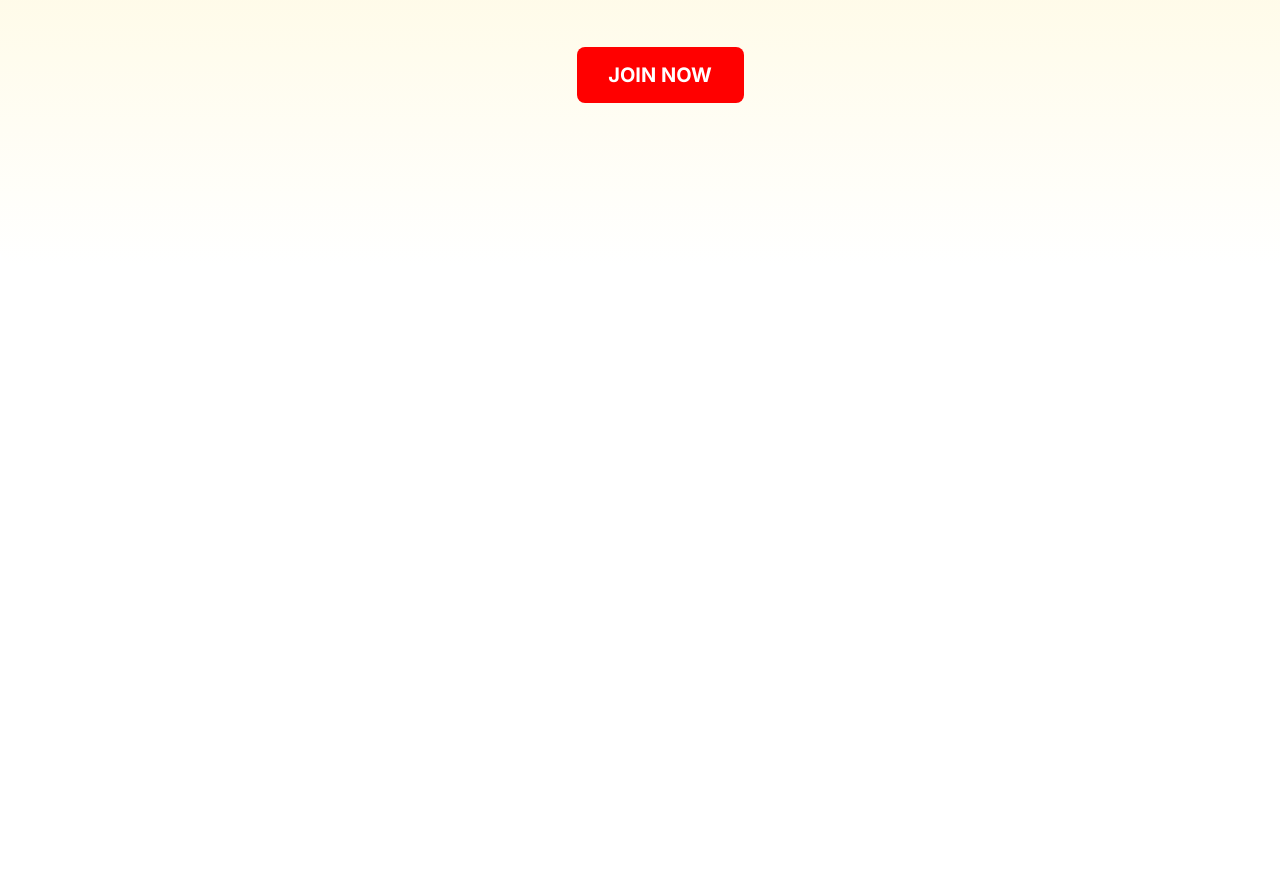
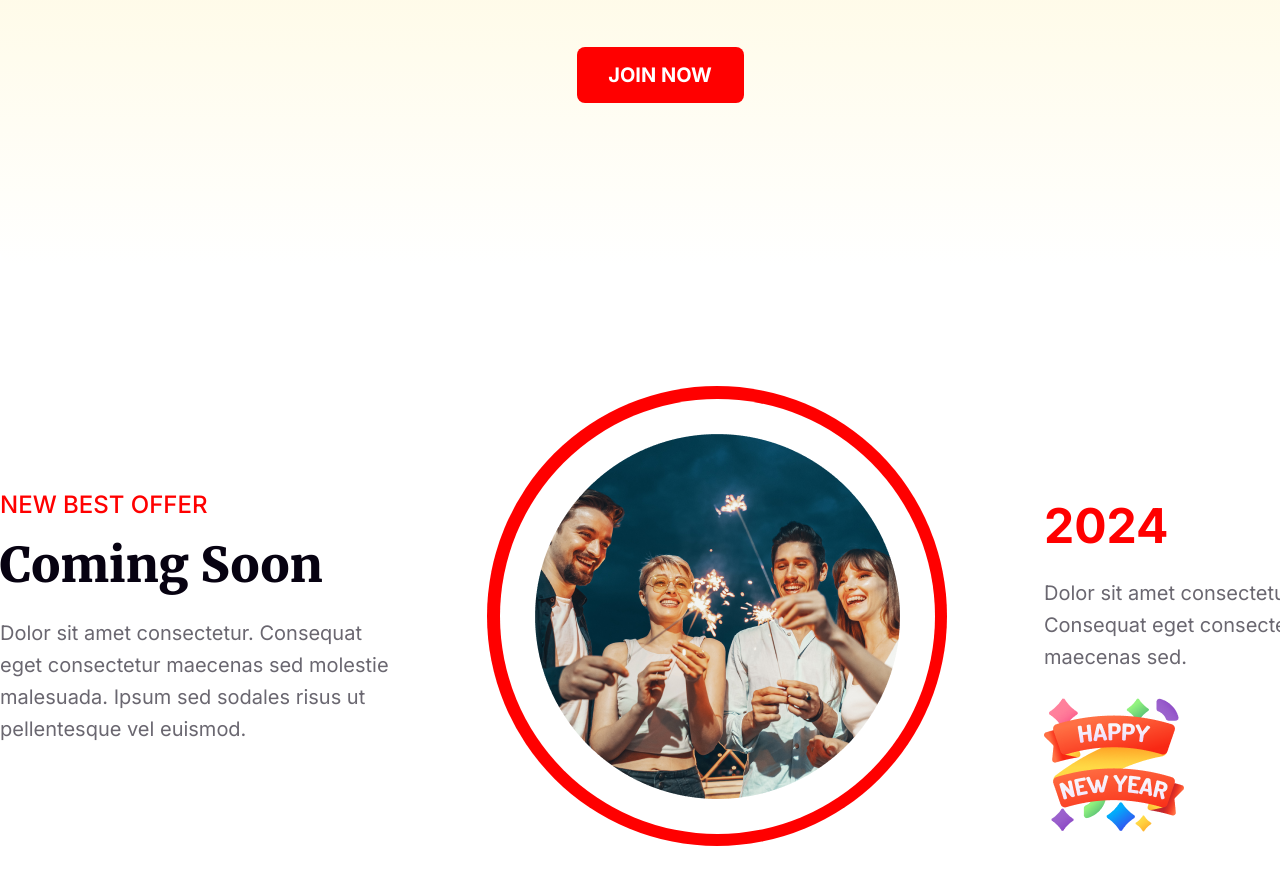
Before and after one commit to FaisalHasanEmon/new-year-offer-landing-page, a plain HTML site: page index.html in a window 1280 px wide. Shown: the part 2750-3635 px from the top of the page. Before the commit the page ends 3016 px from the top, so only its background shows below. Drawn offline with Linux system fonts and the light colour scheme.

Commit message:
New Best Offer Section Added

```diff
--- a/index.html
+++ b/index.html
@@ -53,6 +53,36 @@
         </div>
       </section>
       <!-- place section ends -->
+      <!-- New Best offer section Started -->
+      <section class="new-best-offer">
+        <div class="new-best-offer-container">
+          <div class="column-1">
+            <p class="sub-title">NEW BEST OFFER</p>
+            <h3 class="title">Coming Soon</h3>
+            <p class="content">
+              Dolor sit amet consectetur. Consequat eget consectetur maecenas
+              sed molestie malesuada. Ipsum sed sodales risus ut pellentesque
+              vel euismod.
+            </p>
+          </div>
+          <div class="column-2">
+            <div id="circle-red">
+              <div id="circle-white">
+                <img src="images/Ellipse-1.png" alt="Elipes" />
+              </div>
+            </div>
+          </div>
+          <div class="column-3">
+            <h3>2024</h3>
+            <p class="content">
+              Dolor sit amet consectetur. Consequat eget consectetur maecenas
+              sed.
+            </p>
+            <span><img src="images/Group-96.png" alt="Happy New Year" /></span>
+          </div>
+        </div>
+      </section>
+      <!-- New Best offer section Ended  -->
     </main>
     <footer></footer>
   </body>
--- a/styles/style.css
+++ b/styles/style.css
@@ -174,3 +174,94 @@ body {
   font-size: 20px;
   font-weight: 700;
 }
+/* New Best Offer Section Style*/
+.new-best-offer {
+  width: 1320px;
+  height: 463px;
+  margin: 120px auto;
+  /* border: 1px solid red; */
+}
+.new-best-offer-container {
+  display: flex;
+  justify-content: space-between;
+  flex-direction: row;
+  flex-wrap: wrap;
+}
+.column-1 {
+  width: 393px;
+  height: 255px;
+  margin-top: 104px;
+  margin-bottom: 104px;
+  /* border: 1px solid black; */
+}
+
+.column-1 .sub-title {
+  color: rgb(255, 0, 0);
+  font-family: Inter;
+  font-size: 24px;
+  font-weight: 500;
+  line-height: 29px;
+  letter-spacing: 0%;
+}
+
+.column-1 .title {
+  color: rgb(7, 2, 17);
+  font-family: Merriweather;
+  font-size: 48px;
+  font-weight: 900;
+  line-height: 60px;
+  letter-spacing: 0%;
+  text-align: left;
+  text-transform: capitalize;
+  margin-top: 16px;
+}
+
+.content {
+  color: rgba(7, 2, 17, 0.6);
+  font-family: Inter;
+  font-size: 20px;
+  font-weight: 400;
+  line-height: 32px;
+  letter-spacing: 0%;
+  text-align: left;
+  margin-top: 22px;
+  margin-bottom: 22px;
+}
+
+.column-2 {
+  width: 463px;
+  height: 463px;
+  /* border: 1px solid yellow; */
+}
+
+.column-2 #circle-red {
+  width: 460px;
+  height: 460px;
+  border-radius: 50%;
+  background-color: red;
+  display: flex;
+  justify-content: center;
+  align-items: center;
+}
+.column-2 #circle-red > #circle-white {
+  width: 435px;
+  height: 435px;
+  border-radius: 50%;
+  background-color: white;
+  display: flex;
+  justify-content: center;
+  align-items: center;
+}
+.column-3 {
+  width: 276px;
+  height: 353px;
+  margin-top: 110px;
+  /* border: 1px solid blue; */
+}
+.column-3 h3 {
+  color: rgb(255, 0, 0);
+  font-family: Inter;
+  font-size: 48px;
+  font-weight: 700;
+  text-align: left;
+}
```
